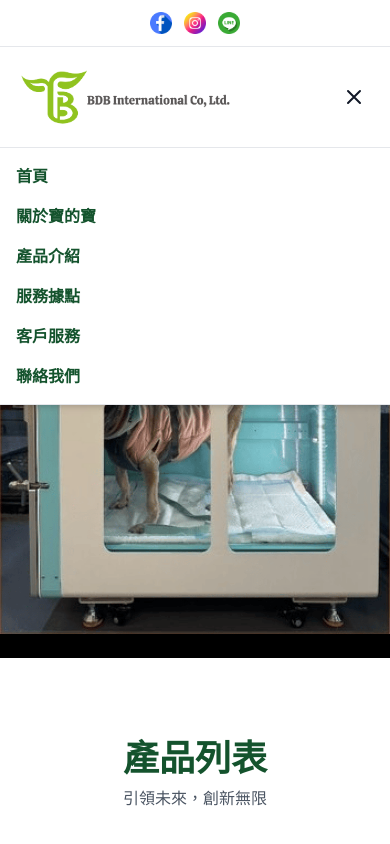
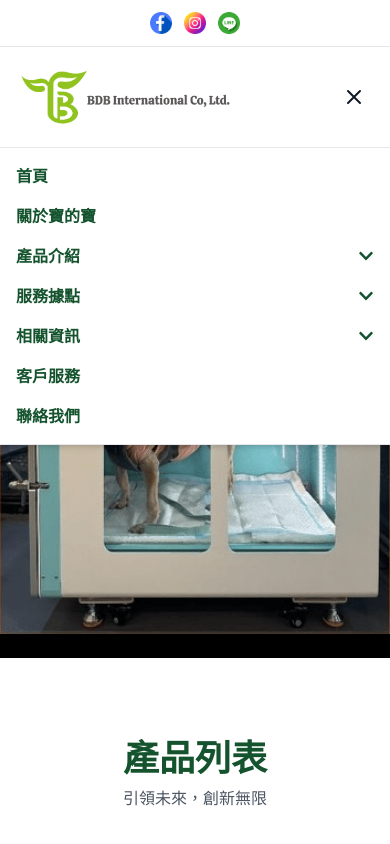
Before and after one commit to frankfu88/bdb, a Next.js app: page / in a window 390 px wide. Both pictures are taken after a click on the button "切換選單". Shown: the top 844 px of the page. Built offline with nearby package versions, Linux system fonts and the light colour scheme.

Commit message:
mobilenav保持一致

```diff
--- a/src/components/layout/MobileNav.tsx
+++ b/src/components/layout/MobileNav.tsx
@@ -1,6 +1,8 @@
+// /src/components/MobileNav.tsx
 'use client';
 
 import Link from 'next/link';
+import { FaChevronDown } from 'react-icons/fa';
 
 type Region = { region: string; items: { name: string; url: string }[] };
 
@@ -15,7 +17,12 @@ export default function MobileNav({
   mobileRegionOpen: Record<string, boolean>;
   closeMenu: () => void;
 }) {
+  const isProductsOpen = !!mobileRegionOpen['產品介紹'];
   const isLocationsOpen = !!mobileRegionOpen['服務據點'];
+  const isResourcesOpen = !!mobileRegionOpen['相關資訊'];
+
+  const caretCls = (open: boolean) =>
+    `shrink-0 transition-transform duration-200 ${open ? 'rotate-180' : ''}`;
 
   return (
     <nav className="sm:hidden bg-white border-t font-serif font-semibold">
@@ -32,19 +39,20 @@ export default function MobileNav({
           </Link>
         </li>
 
-        {/* 產品介紹（展開兩個分類） */}
+        {/* 產品介紹 */}
         <li className="w-full">
           <button
             onClick={() => toggleRegion('產品介紹')}
-            className="w-full text-left hover:text-green-700"
-            aria-expanded={!!mobileRegionOpen['產品介紹']}
+            className="w-full flex items-center justify-between hover:text-green-700"
+            aria-expanded={isProductsOpen}
             aria-controls="mobile-products-panel"
           >
-            產品介紹
+            <span>產品介紹</span>
+            <FaChevronDown className={caretCls(isProductsOpen)} aria-hidden />
           </button>
 
-          {mobileRegionOpen['產品介紹'] && (
-            <div id="mobile-products-panel" className="pl-4 mt-1 space-y-1">
+          {isProductsOpen && (
+            <div id="mobile-products-panel" className="pl-4 mt-2 space-y-2">
               <Link
                 href="/products/pet"
                 onClick={closeMenu}
@@ -63,21 +71,21 @@ export default function MobileNav({
           )}
         </li>
 
-        {/* 服務據點（先顯示兩個分類捷徑，再可選的合作夥伴清單） */}
+        {/* 服務據點 */}
         <li className="w-full">
           <button
             onClick={() => toggleRegion('服務據點')}
-            className="w-full text-left hover:text-green-700"
+            className="w-full flex items-center justify-between hover:text-green-700"
             aria-expanded={isLocationsOpen}
             aria-controls="mobile-locations-panel"
           >
-            服務據點
+            <span>服務據點</span>
+            <FaChevronDown className={caretCls(isLocationsOpen)} aria-hidden />
           </button>
 
           {isLocationsOpen && (
-            <div id="mobile-locations-panel" className="mt-2 w-full">
-              {/* 分類捷徑（比照 DesktopNav） */}
-              <div className="pl-4 space-y-1 mb-2">
+            <div id="mobile-locations-panel" className="pl-4 mt-2 space-y-2">
+              {/* 分類捷徑 */}
               <Link
                 href="/locations/pet-hospitals"
                 onClick={closeMenu}
@@ -92,14 +100,46 @@ export default function MobileNav({
               >
                 健身房
               </Link>
-              </div>
 
-              {/* 分隔線（需要就留，不需要可移除） */}
+              {/* 分隔線（需要就留） */}
               {partnerRegions.length > 0 && (
-                <div className="pl-4 my-2">
+                <div className="my-2">
                   <hr className="border-green-100" />
                 </div>
               )}
+              {/* 若未來要列出區域性夥伴，可在此渲染 partnerRegions */}
+            </div>
+          )}
+        </li>
+
+        {/* 相關資訊 */}
+        <li className="w-full">
+          <button
+            onClick={() => toggleRegion('相關資訊')}
+            className="w-full flex items-center justify-between hover:text-green-700"
+            aria-expanded={isResourcesOpen}
+            aria-controls="mobile-resources-panel"
+          >
+            <span>相關資訊</span>
+            <FaChevronDown className={caretCls(isResourcesOpen)} aria-hidden />
+          </button>
+
+          {isResourcesOpen && (
+            <div id="mobile-resources-panel" className="pl-4 mt-2 space-y-2">
+              <Link
+                href="/resources/papers"
+                onClick={closeMenu}
+                className="block text-green-900 hover:text-green-700"
+              >
+                醫學文獻
+              </Link>
+              <Link
+                href="/resources/news"
+                onClick={closeMenu}
+                className="block text-green-900 hover:text-green-700"
+              >
+                新聞報導
+              </Link>
             </div>
           )}
         </li>
```
Lines whose indentation alone changed are shown as unchanged.
